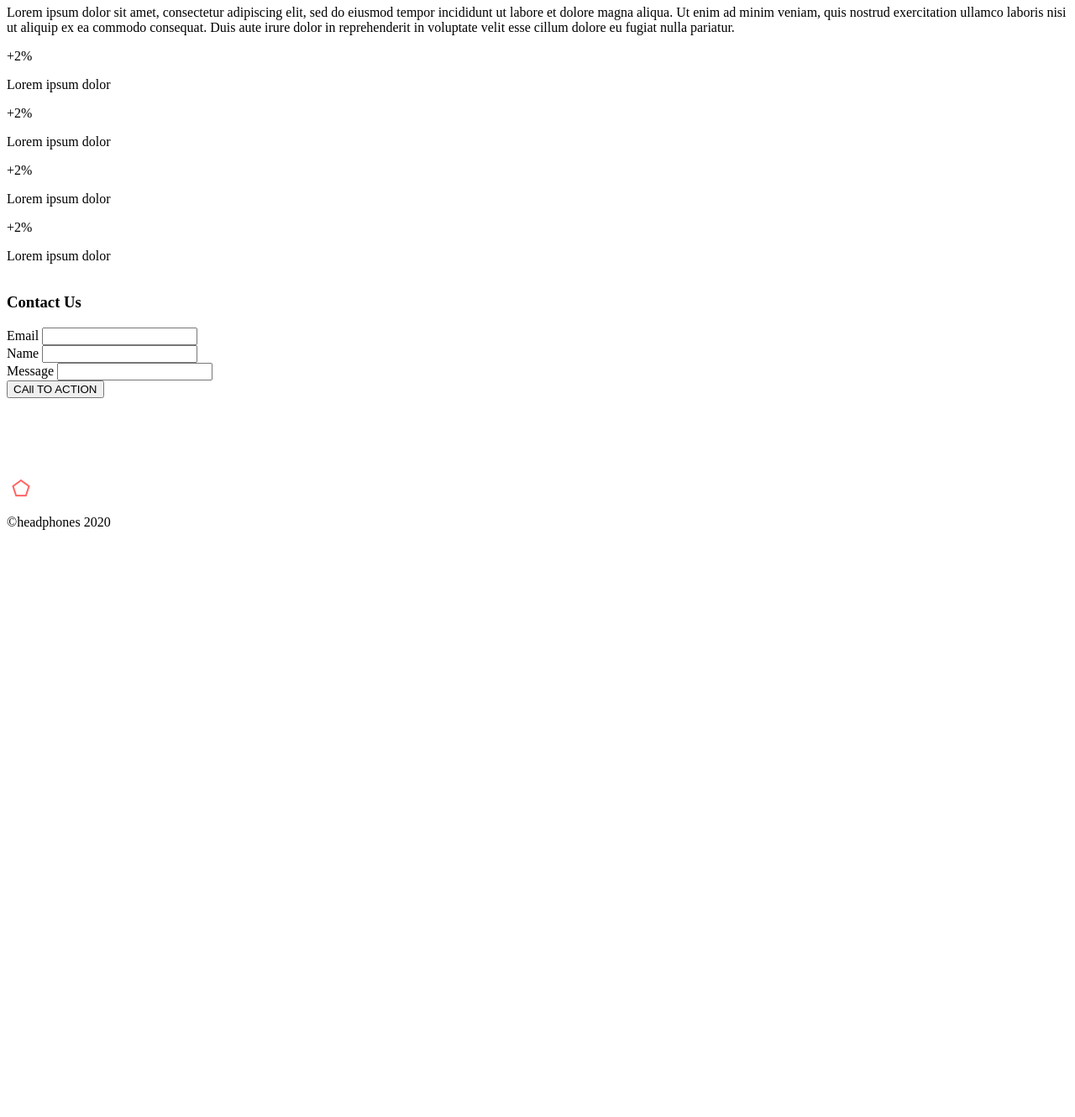
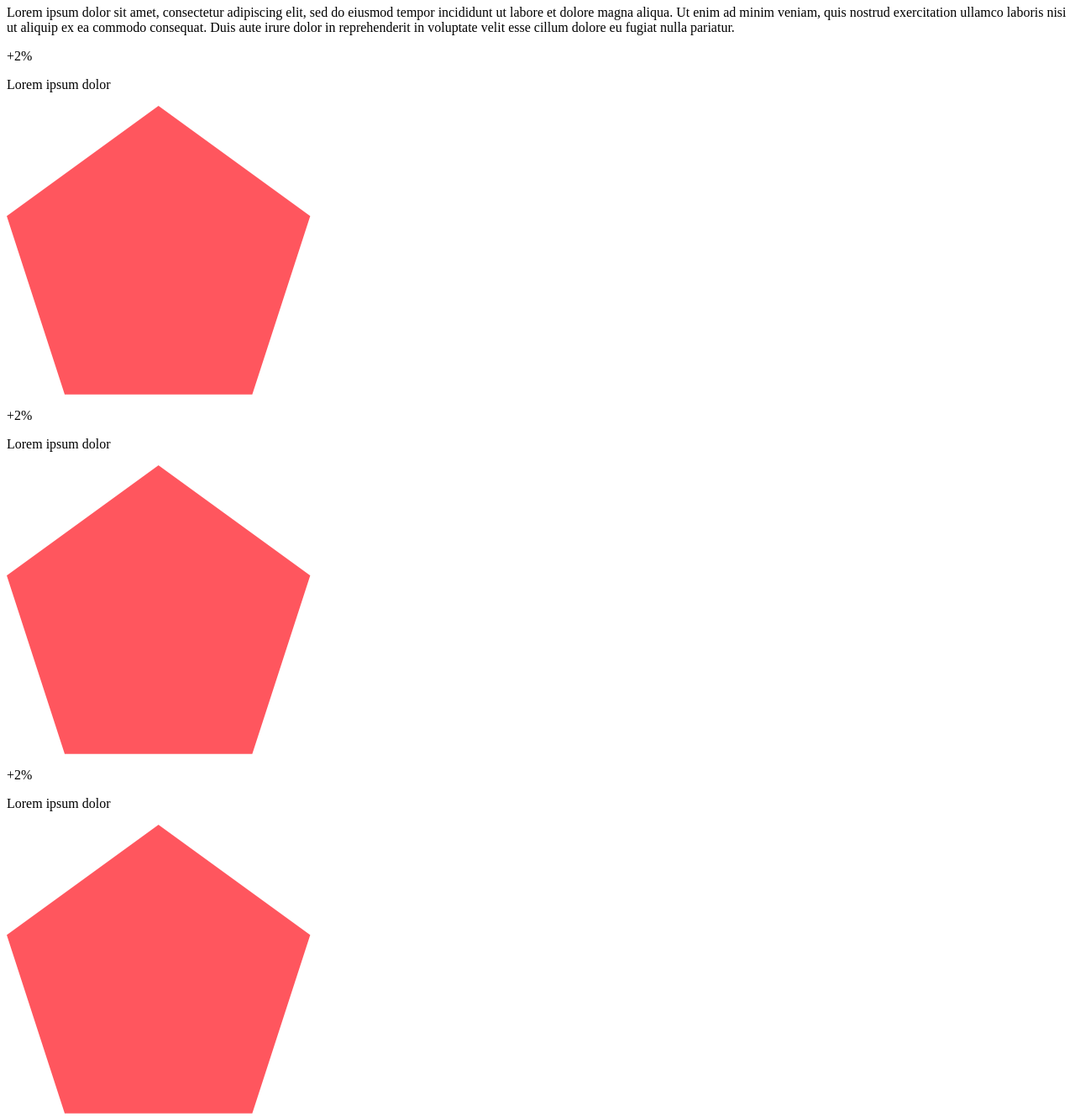
Before and after one commit to Toafeek-Abbey/alx_html_css, a plain HTML site: page headphones/7-index.html in a window 1280 px wide. Shown: the part 840-2170 px from the top of the page at 84% size. Before the commit the page ends 1487 px from the top, so only its background shows below. Drawn offline with Linux system fonts and the light colour scheme.

Commit message:
Update 7-index.html

```diff
--- a/headphones/7-index.html
+++ b/headphones/7-index.html
@@ -79,18 +79,14 @@
                      <p id="dot_num_1">+2%</p>
                      <p id="dot_txt_1">Lorem ipsum dolor</p>
                  </div>
-                 <div id="dot_poly_1">
-
-                 </div>
+                 <img src="pentagone.png" id="dot_poly_1">
             </div>
             <div id="dot_02">
                  <div id="dot_grp_2">
                      <p id="dot_num_2">+2%</p>
                      <p id="dot_txt_2">Lorem ipsum dolor</p>
                  </div>
-                 <div id="dot_poly_2">
-
-                 </div>
+                 <img src="pentagone.png" id="dot_poly_2">
             </div>
 
             <div id="dot_03">
@@ -98,18 +94,14 @@
                      <p id="dot_num_3">+2%</p>
                      <p id="dot_txt_3">Lorem ipsum dolor</p>
                  </div>
-                 <div id="dot_poly_3">
-
-                 </div>
+                 <img src="pentagone.png" id="dot_poly_3">
             </div>
             <div id="dot_04">
                  <div id="dot_grp_4">
                      <p id="dot_num_4">+2%</p>
                      <p id="dot_txt_4">Lorem ipsum dolor</p>
                  </div>
-                 <div id="dot_poly_4">
-
-                 </div>
+                 <img src="pentagone.png" id="dot_poly_4">
             </div>
             <div id="dark_img_bkg">
                  <img src="" id="mask_dark">
```
